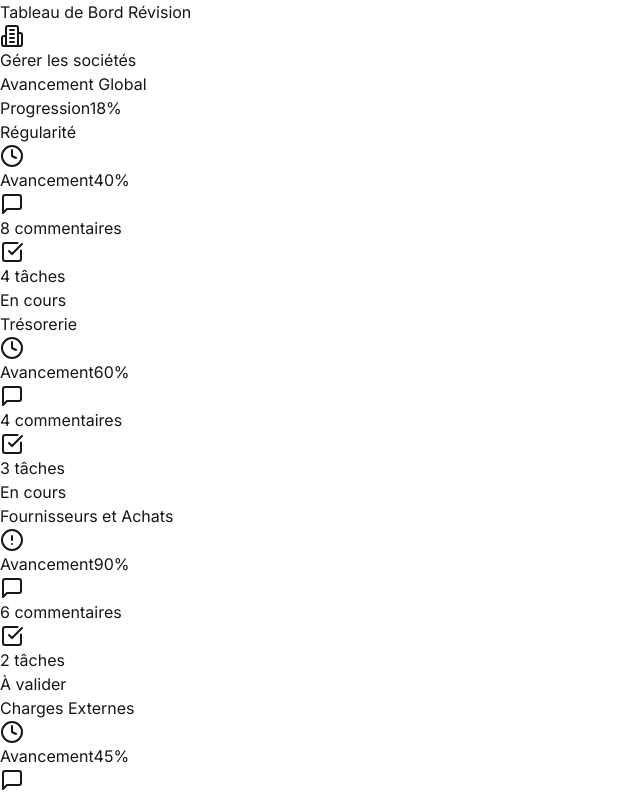
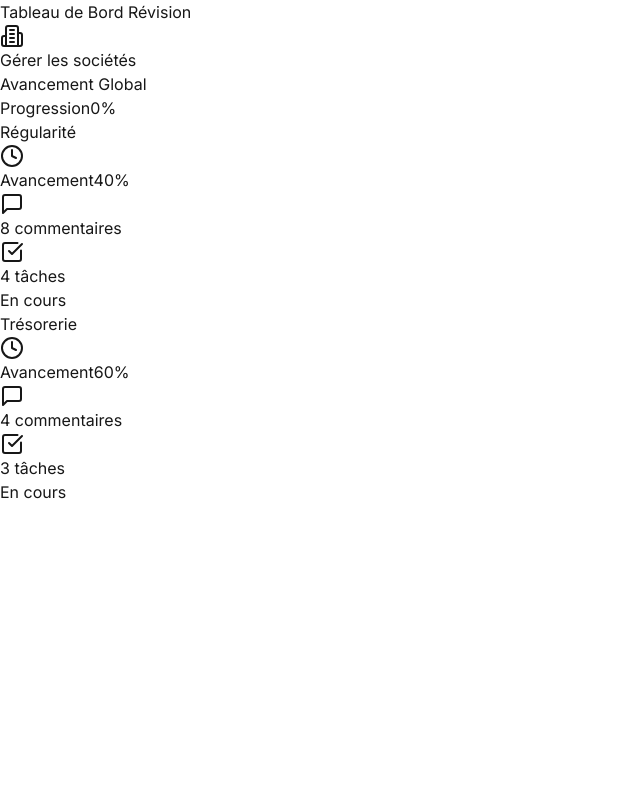
Before and after one commit to Sandra97Naze/accounting-review, a Next.js app: page /dashboard in a window 1280 px wide. Shown: the top 796 px of the page, without its empty margins (0-640 px from the left). Built offline with nearby package versions, Linux system fonts and the light colour scheme.

Commit message:
Update page.tsx

```diff
--- a/src/app/dashboard/page.tsx
+++ b/src/app/dashboard/page.tsx
@@ -1,8 +1,47 @@
 'use client';
 
-import React from 'react';
+import React, { useState } from 'react';
 import DashboardPage from '@/components/dashboard/DashboardComponent';
+import { Company, Cycles } from '@/types/types';
+
+// Valeurs par défaut pour les props
+const initialCycles: Cycles = {
+  'Régularité': { progress: 40, status: 'en_cours', comments: 8, tasks: 4 },
+  'Trésorerie': { progress: 60, status: 'en_cours', comments: 4, tasks: 3 },
+  // ... (le reste de vos cycles initiaux)
+};
+
+const defaultCompany: Company = {
+  id: 'company1',
+  name: 'Ma Société',
+  siren: '123456789',
+  exercice: '2024',
+  status: 'active',
+  files: {},
+  cycles: initialCycles
+};
 
 export default function Page() {
-  return <DashboardPage />;
+  // Simuler les états et gestionnaires
+  const handleCycleSelect = (cycleName: string) => {
+    // Logique de navigation vers le détail du cycle
+  };
+
+  const handleCompanyChange = () => {
+    // Logique de changement de société
+  };
+
+  const handleCycleUpdate = () => {
+    // Logique de mise à jour de cycle
+  };
+
+  return (
+    <DashboardPage
+      company={defaultCompany}
+      cycles={initialCycles}
+      onCycleSelect={handleCycleSelect}
+      onCompanyChange={handleCompanyChange}
+      onCycleUpdate={handleCycleUpdate}
+    />
+  );
 }
```
